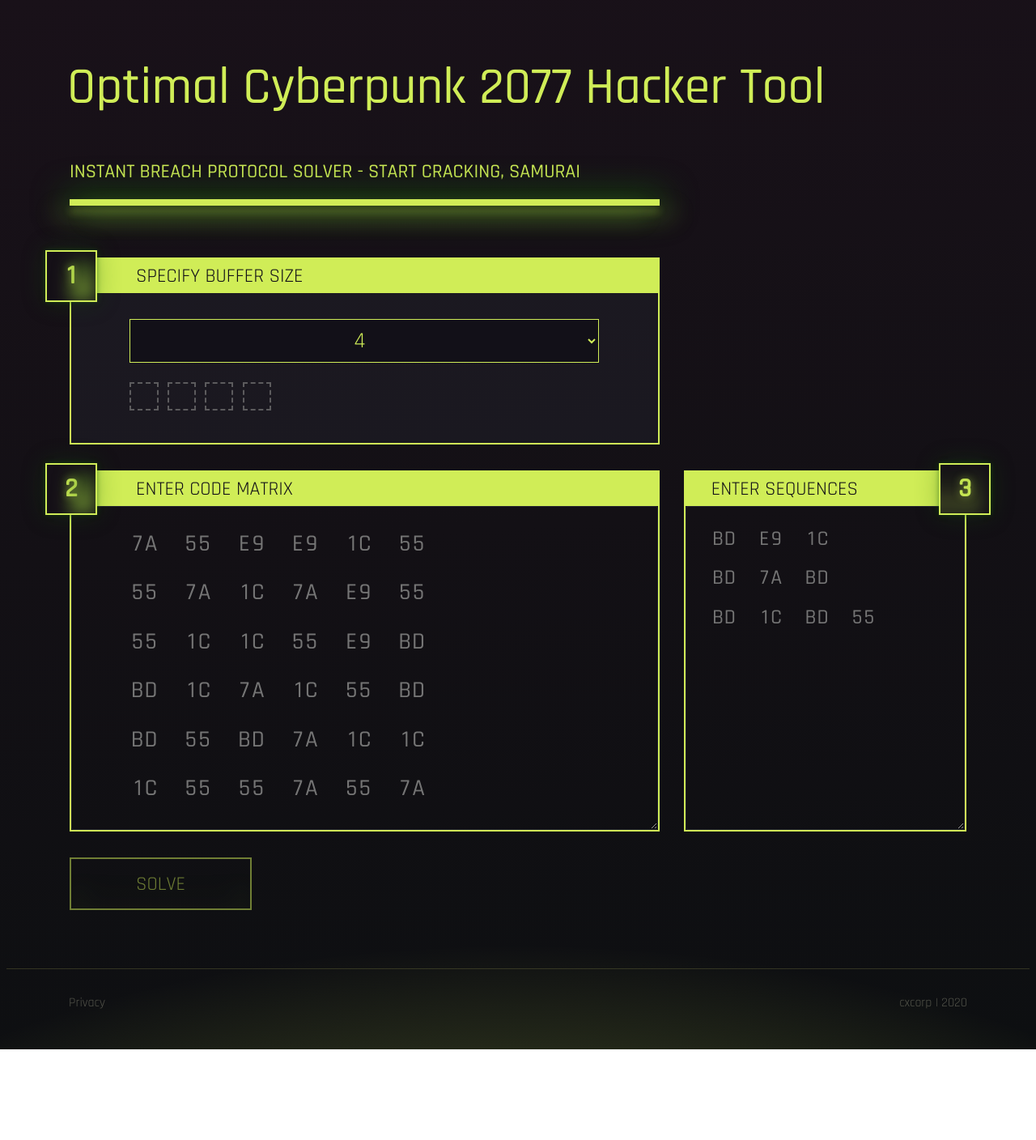
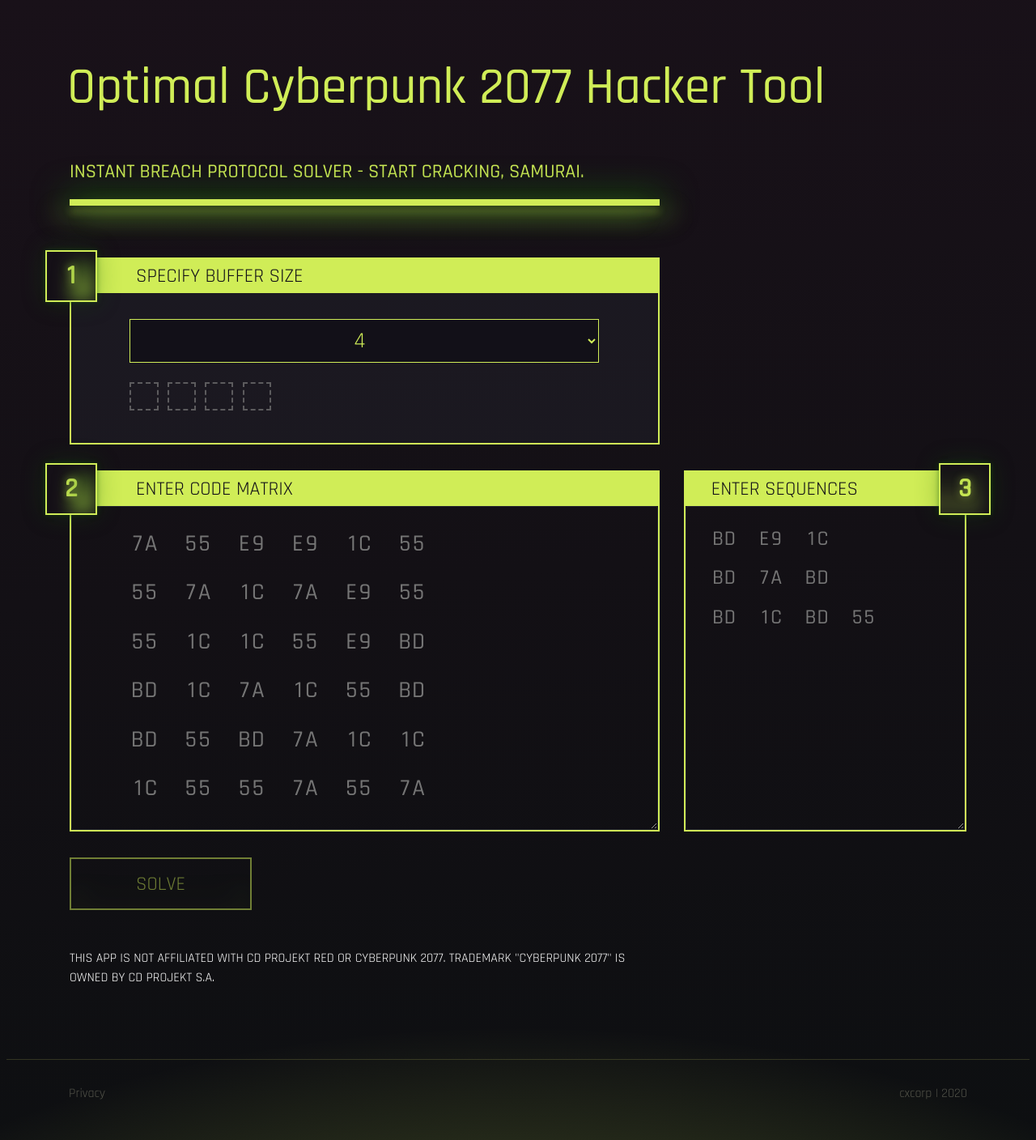
Before and after one commit to cxcorp/cyberpunk2077-hacking-solver, a Next.js app: page / in a window 1280 px wide. Shown: the whole page at 81% size. Before the commit the page ends 1296 px from the top, so only its background shows below. Built offline with nearby package versions, Linux system fonts and the light colour scheme.

Commit message:
Add affiliation/trademark notice

```diff
--- a/pages/index.tsx
+++ b/pages/index.tsx
@@ -250,7 +250,7 @@
             <Col>
               <MainTitle className={styles.title} />
               <p className={styles.description}>
-                INSTANT BREACH PROTOCOL SOLVER - START CRACKING, SAMURAI
+                INSTANT BREACH PROTOCOL SOLVER - START CRACKING, SAMURAI.
               </p>
             </Col>
           </Row>
@@ -294,6 +294,15 @@
               />
             </Col>
           </Row>
+
+          <Row className="mt-5">
+            <Col lg={8}>
+              <p>
+                THIS APP IS NOT AFFILIATED WITH CD PROJEKT RED OR CYBERPUNK
+                2077. TRADEMARK "CYBERPUNK 2077" IS OWNED BY CD PROJEKT S.A.
+              </p>
+            </Col>
+          </Row>
         </Container>
       </Layout>
     </AppContext.Provider>
```
